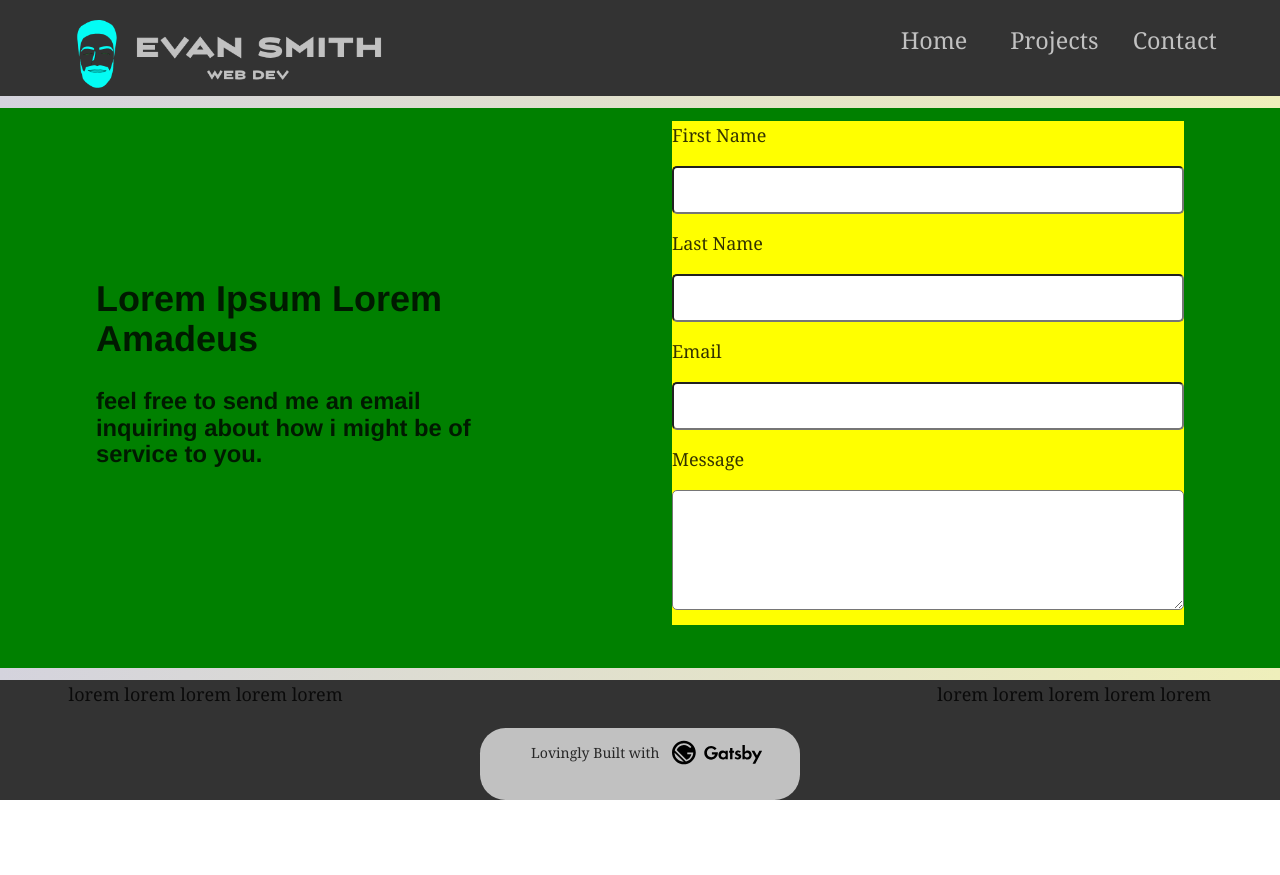
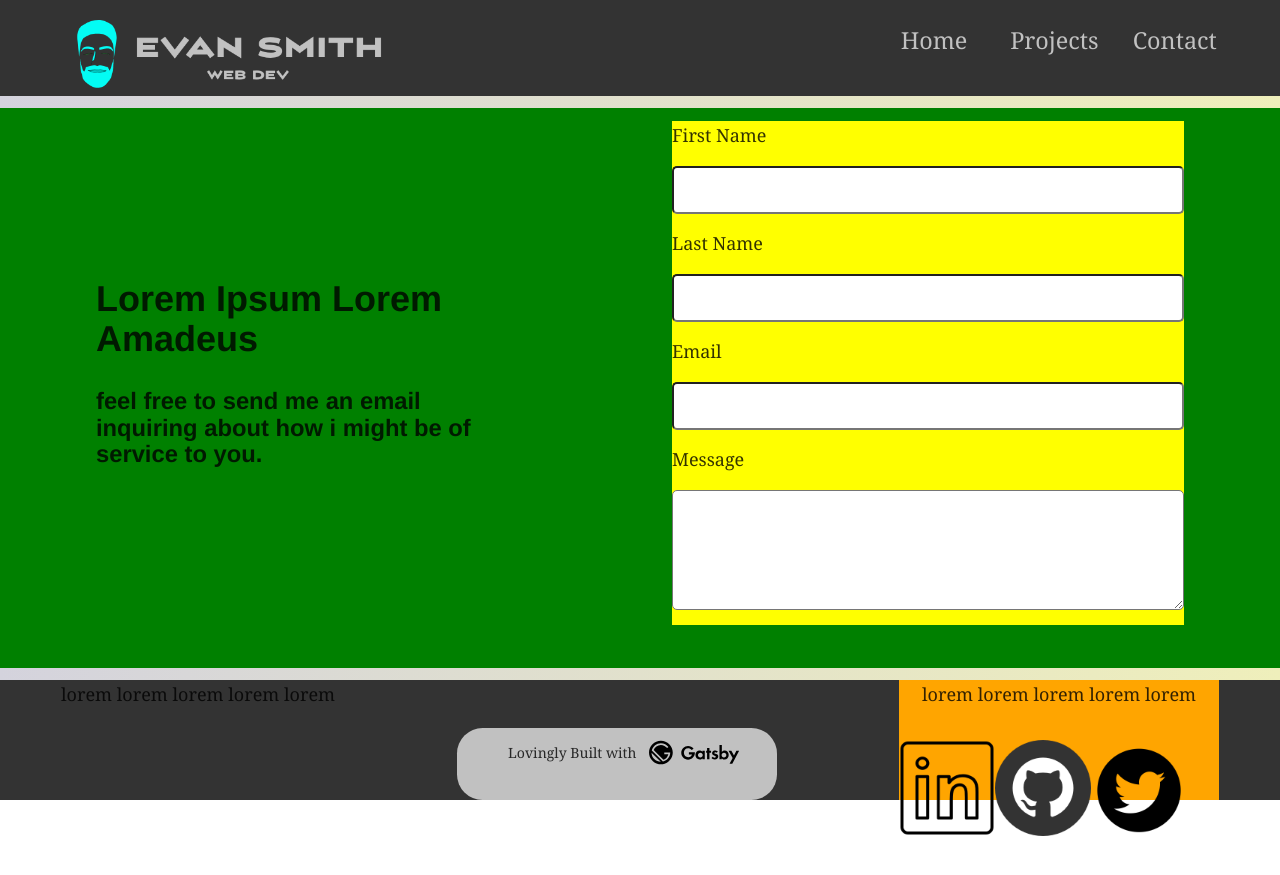
Before and after one commit to sitgofour/portfolio-site, a Gatsby site: page /contact in a window 1280 px wide. Before the commit the page ends 800 px from the top, so only its background shows below. Built offline with nearby package versions, Linux system fonts and the light colour scheme; Gatsby itself is replaced by a stand-in of ours.

Commit message:
footer social links structure

```diff
--- a/src/components/Footer.js
+++ b/src/components/Footer.js
@@ -1,6 +1,9 @@
 import React from "react";
 import "../styles/Footer.css";
 import gatsbyLogo from "../images/Gatsby_Logo_Black.svg";
+import linkedIcon from "../images/footericons/linkedin.png";
+import githubIcon from "../images/footericons/githubdark.png";
+import twitterIcon from "../images/footericons/twittericon.png";
 
 const Footer = () => {
     return(
@@ -12,8 +15,15 @@ const Footer = () => {
                 <p>Lovingly Built with</p>
                 <img src={gatsbyLogo} alt="gatsby-logo"></img>
             </div>
-            <div className="social">
-                <p>lorem lorem lorem lorem lorem</p>
+            <div className="footer-social">
+                <div className="social-text">
+                    <p>lorem lorem lorem lorem lorem</p>
+                </div>
+                <div className="footer-links">
+                    <a href="/"><img src={linkedIcon}/></a>
+                    <a href="/"><img src={githubIcon}/></a>
+                    <a href="/"><img src={twitterIcon}/></a>
+                </div>
             </div>
         </div>
     )
--- a/src/styles/Footer.css
+++ b/src/styles/Footer.css
@@ -24,3 +24,25 @@
     font-size: 1.1vw;
     padding: 1vw;
 }
+
+.footer-social{
+    width: 25%;
+    display: flex;
+    flex-wrap: wrap;
+    background-color: orange;
+}
+
+.social-text{
+    width: 100%;
+    text-align: center;
+}
+
+
+.footer-links{
+    width: 100%;
+    height: 100%;
+}
+
+.footer-links img{
+    width: 30%;
+}
```
Also changed, not shown: src/images/footericons/githubdark.png (added), src/images/footericons/githublight.png (added), src/images/footericons/iconfinder_Social-media-expand_Reddit_5060516.png (added), src/images/footericons/linkedin.png (added), src/images/footericons/linkedinblue.png (added), src/images/footericons/twittericon.png (added).
